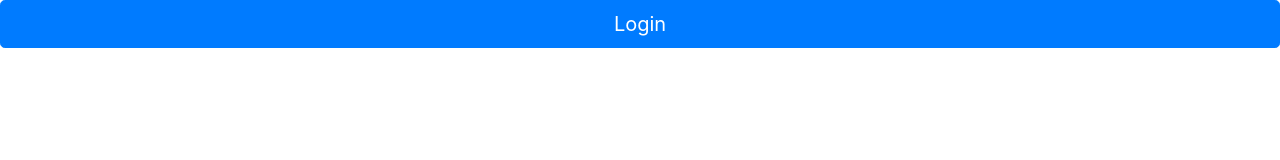
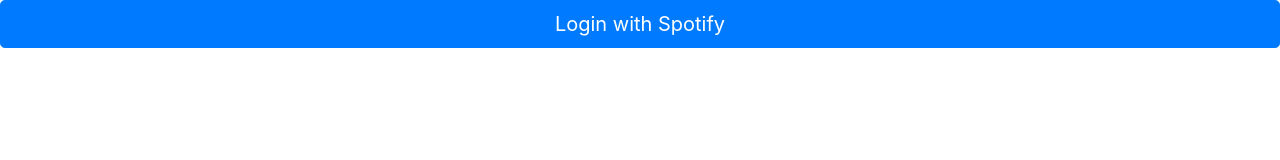
Before and after one commit to enzosv/filterify, a plain HTML site: page index.html in a window 1280 px wide. Drawn offline with nearby package versions, Linux system fonts and the light colour scheme.

Commit message:
use current url in login

```diff
--- a/index.html
+++ b/index.html
@@ -5,6 +5,6 @@
 	<link rel="stylesheet" href="https://stackpath.bootstrapcdn.com/bootstrap/4.4.1/css/bootstrap.min.css" integrity="sha384-Vkoo8x4CGsO3+Hhxv8T/Q5PaXtkKtu6ug5TOeNV6gBiFeWPGFN9MuhOf23Q9Ifjh" crossorigin="anonymous">
 </head>
 <body>
-	<button class="btn btn-primary btn-lg btn-block" onclick="location.href = 'https://accounts.spotify.com/authorize?client_id=e6e90f5f95774f93979fb3f06389544a&response_type=token&redirect_uri=https://enzosv.github.io/filterify/app&scope=user-read-private user-library-read playlist-modify-private'">Login</button>
+	<button class="btn btn-primary btn-lg btn-block" onclick="location.href = 'https://accounts.spotify.com/authorize?client_id=e6e90f5f95774f93979fb3f06389544a&response_type=token&redirect_uri='+window.location.href+'app&scope=user-read-private user-library-read playlist-modify-private'">Login with Spotify</button>
 </body>
 </html>
```
